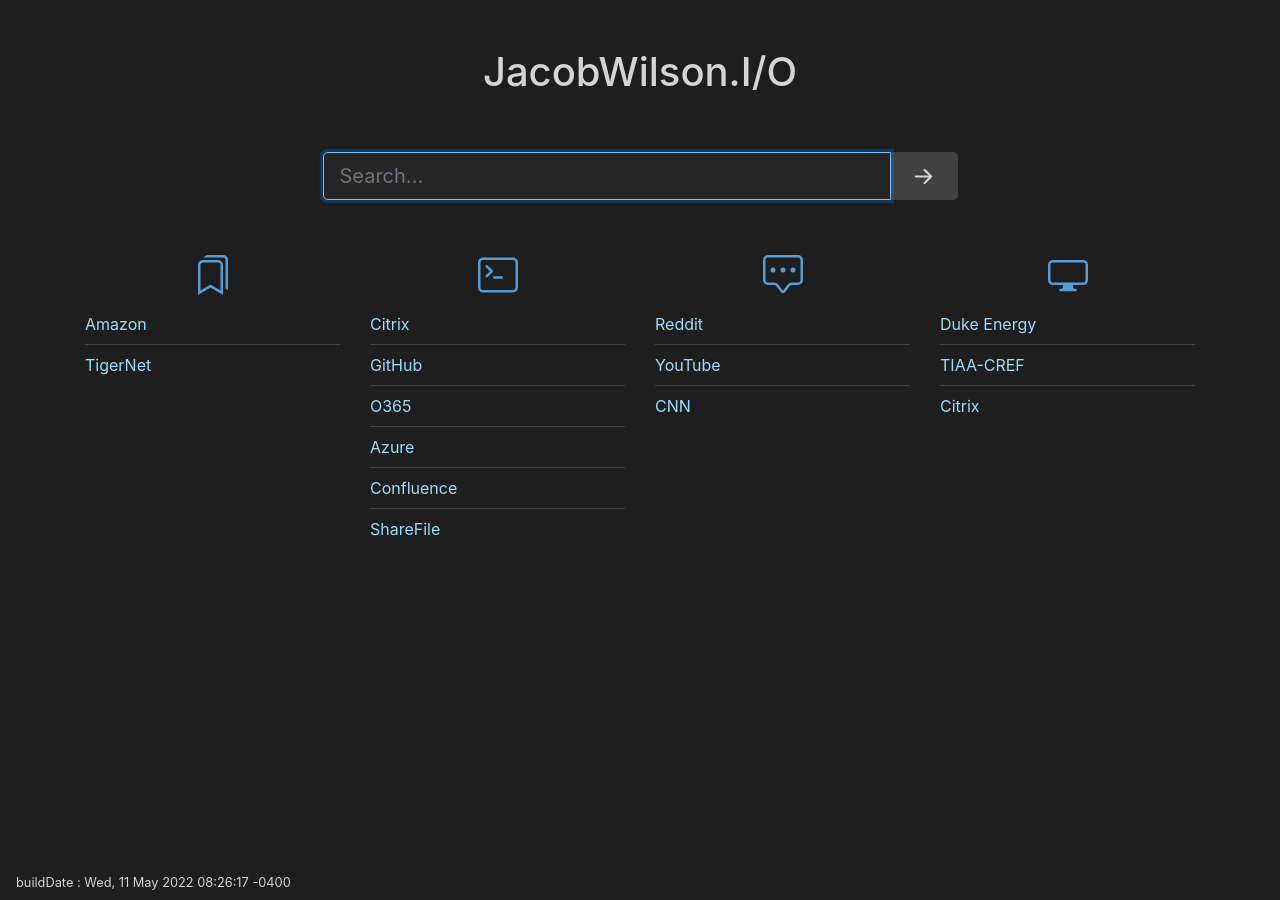
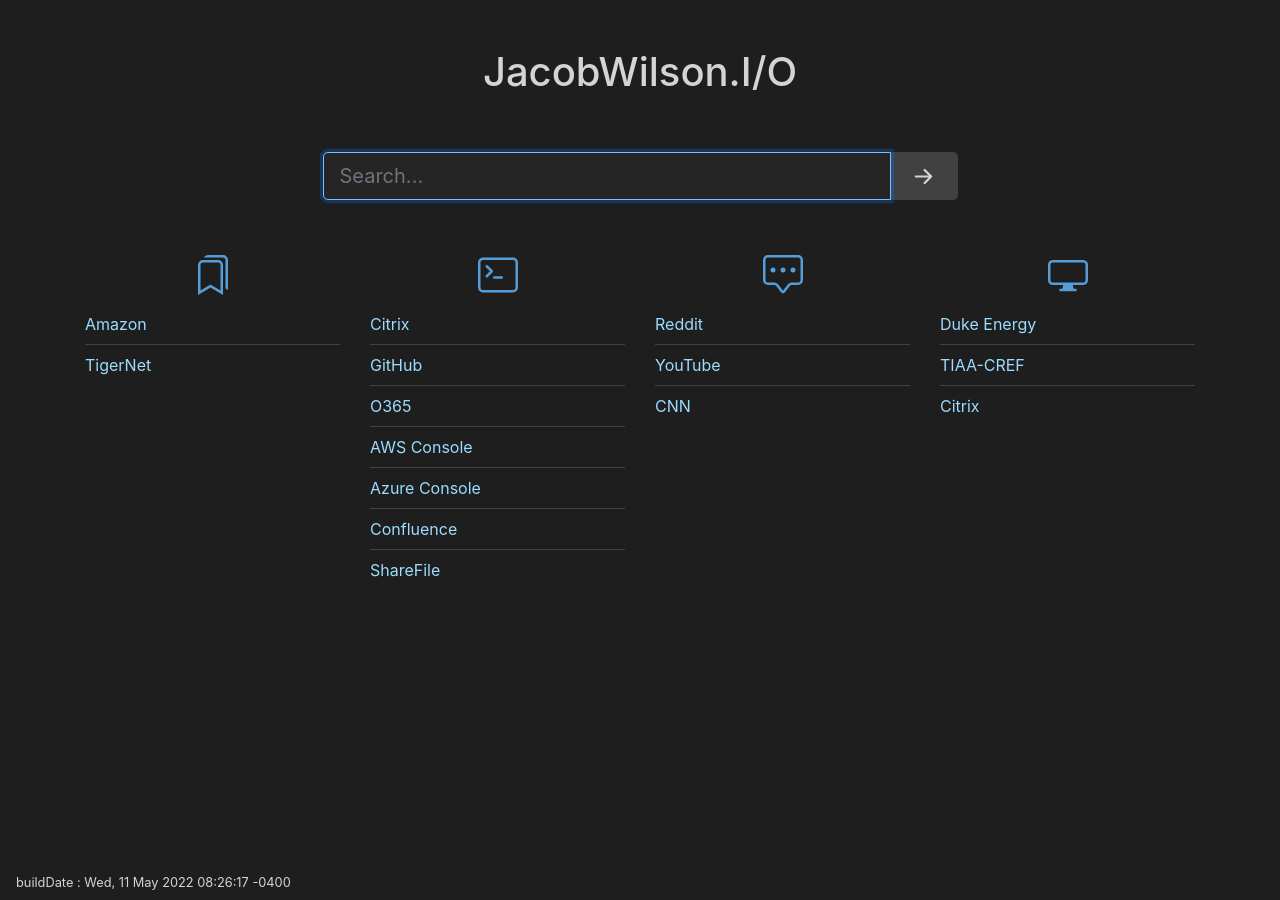
Before and after one commit to jdwilson85/startPage, a Jekyll site: the page built from index.md, in a window 1280 px wide. Built offline with Jekyll 4.4.1, drawn with Linux system fonts in a browser that asks for light colours; nearby versions of some CDN libraries.

Commit message:
new links

```diff
--- a/_data/linksTech.yml
+++ b/_data/linksTech.yml
@@ -7,7 +7,10 @@
 - title: O365
   uri: https://portal.office.com
 
-- title: Azure
+- title: AWS Console
+  uri: https://console.aws.amazon.com
+
+- title: Azure Console
   uri: https://portal.azure.com
 
 - title: Confluence
```
